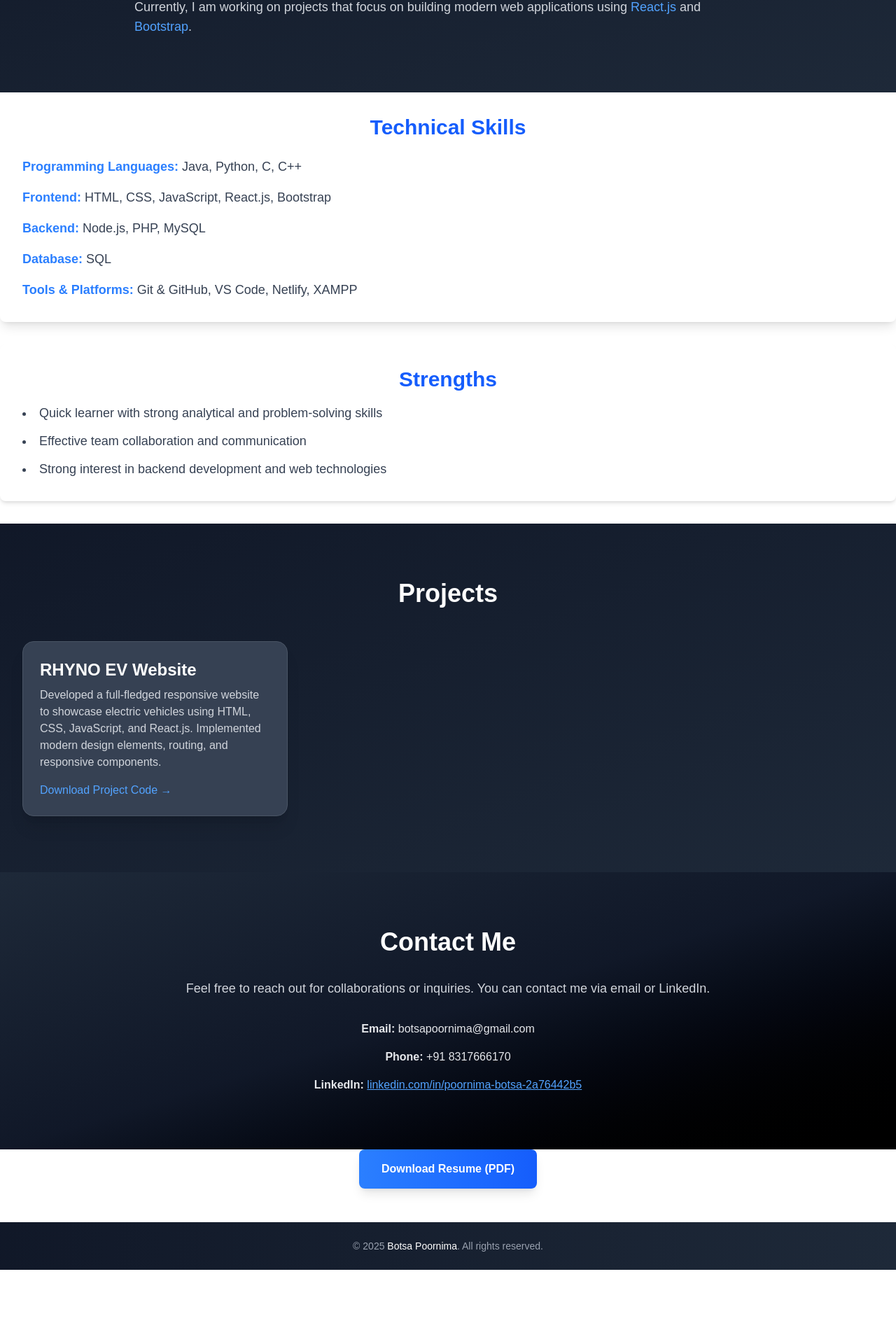
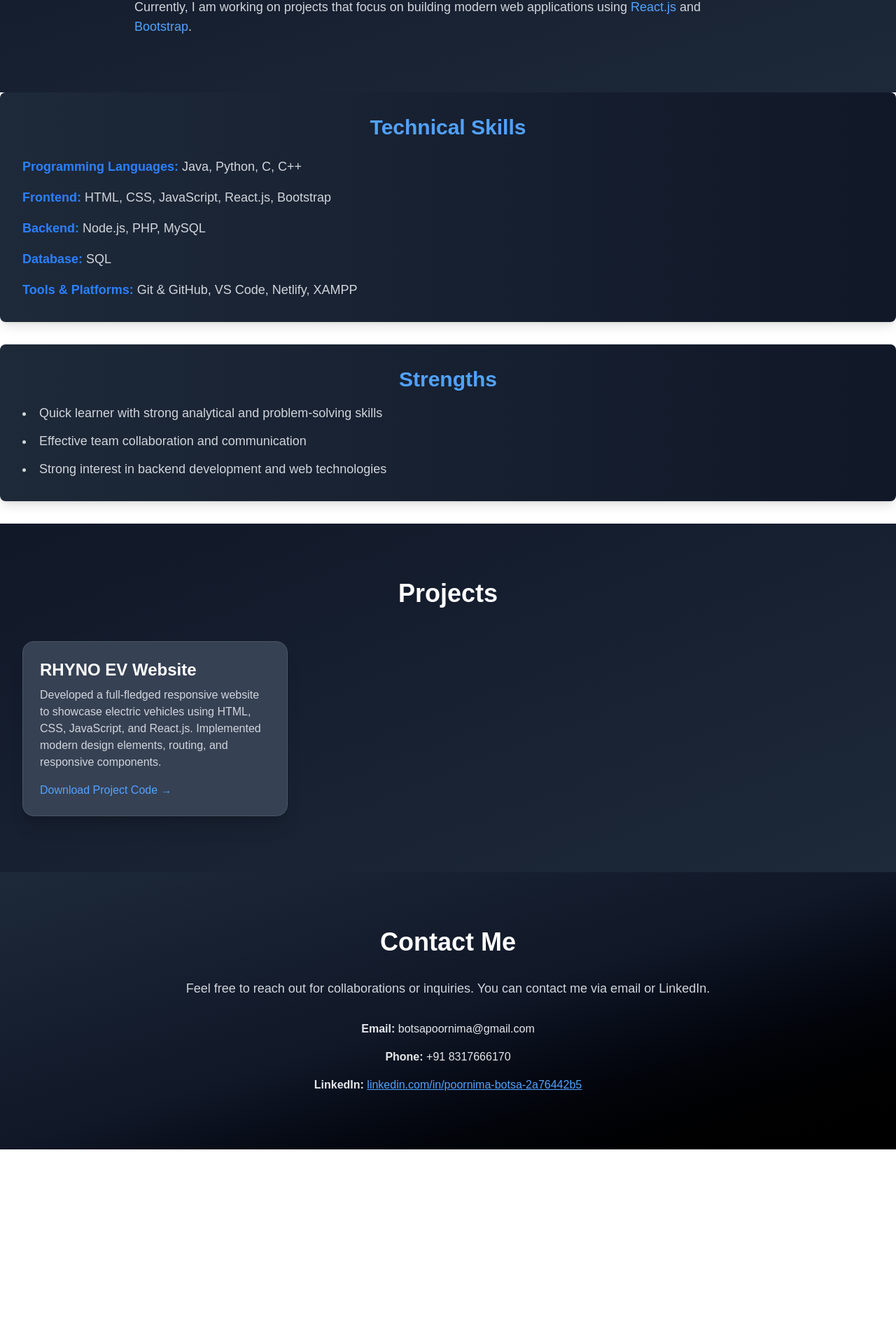
Before and after one commit to poornima-botsa/first-project, a Next.js app: page / in a window 1280 px wide. Shown: the part 900-2820 px from the top of the page at 70% size. Before the commit the page ends 2714 px from the top, so only its background shows below. Built offline with nearby package versions, Linux system fonts and the light colour scheme.

Commit message:
updated files with darkbackground colors

```diff
--- a/components/DownloadResume.js
+++ b/components/DownloadResume.js
@@ -1,9 +1,9 @@
 const DownloadResume = () => (
-    <div className="text-center mb-12">
+    <div className="flex justify-center items-center h-screen mb-12">
       <a
         href="/Poornima_Resume.pdf"
         download
-        className="inline-block bg-gradient-to-r from-blue-500 to-blue-600 text-white font-semibold px-8 py-4 rounded-lg shadow-lg hover:from-blue-600 hover:to-blue-700 transform hover:scale-105 transition-all duration-300"
+        className="inline-block bg-gradient-to-r from-gray-700 to-gray-900 text-white font-semibold px-8 py-4 rounded-lg shadow-lg hover:from-gray-800 hover:to-gray-900 transform hover:scale-105 transition-all duration-300"
       >
         Download Resume (PDF)
       </a>
--- a/components/Skills.js
+++ b/components/Skills.js
@@ -1,7 +1,7 @@
 const Skills = () => (
-    <section className="bg-white p-8 rounded-lg shadow-lg mb-8">
-      <h4 className="text-3xl font-semibold text-blue-600 mb-6 text-center">Technical Skills</h4>
-      <ul className="space-y-4 text-lg text-gray-700">
+    <section className="bg-gradient-to-r from-gray-800 to-gray-900 p-8 rounded-lg shadow-lg mb-8">
+      <h4 className="text-3xl font-semibold text-blue-400 mb-6 text-center">Technical Skills</h4>
+      <ul className="space-y-4 text-lg text-gray-300">
         <li><span className="font-semibold text-blue-500">Programming Languages:</span> Java, Python, C, C++</li>
         <li><span className="font-semibold text-blue-500">Frontend:</span> HTML, CSS, JavaScript, React.js, Bootstrap</li>
         <li><span className="font-semibold text-blue-500">Backend:</span> Node.js, PHP, MySQL</li>
--- a/components/Strengths.js
+++ b/components/Strengths.js
@@ -1,7 +1,7 @@
 const Strengths = () => (
-    <section className="bg-white p-8 rounded-lg shadow-md mb-8">
-      <h4 className="text-3xl font-semibold text-blue-600 mb-4 text-center">Strengths</h4>
-      <ul className="list-disc list-inside space-y-3 text-lg text-gray-700">
+    <section className="bg-gradient-to-r from-gray-800 to-gray-900 p-8 rounded-lg shadow-lg mb-8">
+      <h4 className="text-3xl font-semibold text-blue-400 mb-4 text-center">Strengths</h4>
+      <ul className="list-disc list-inside space-y-3 text-lg text-gray-300">
         <li>Quick learner with strong analytical and problem-solving skills</li>
         <li>Effective team collaboration and communication</li>
         <li>Strong interest in backend development and web technologies</li>
```
